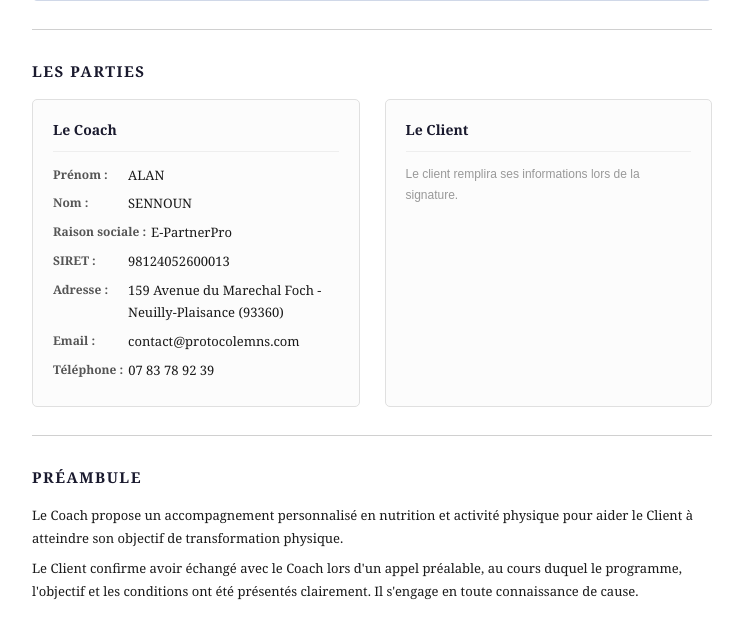
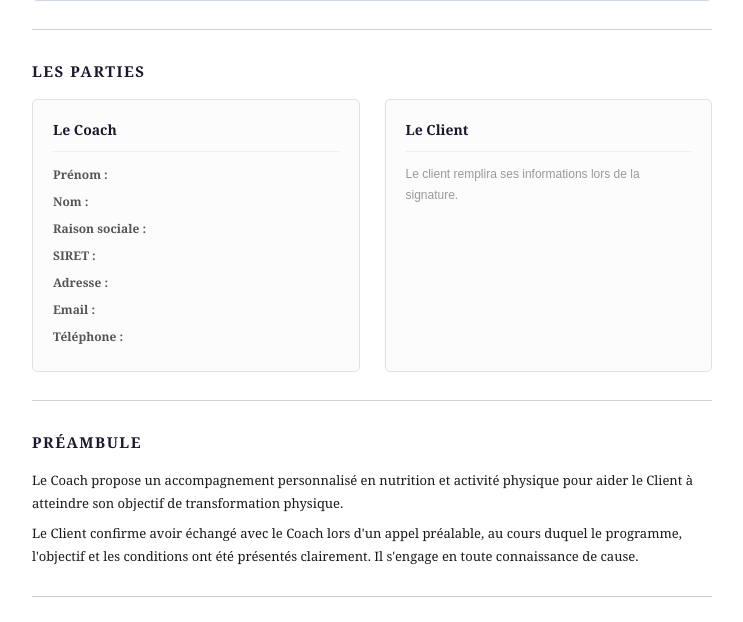
Before and after one commit to Alan-pro-93/contrat-coaching, a Flask app: page /nouveau in a window 1280 px wide. Shown: the part 553-1175 px from the top of the page, without its empty margins (268-1011 px from the left). Run offline with Flask 3, Linux system fonts and the light colour scheme; the visitor is signed in with stand-in values (Sample User, id 1); some libraries are stand-ins or nearby versions.

Commit message:
Mode démo : masquer les infos personnelles du coach
Co-Authored-By: Claude Opus 4.6 (1M context) <noreply@anthropic.com>

```diff
--- a/app.py
+++ b/app.py
@@ -27,13 +27,13 @@ PDF_DIR = os.path.join(os.path.dirname(os.path.abspath(__file__)), "pdfs")
 COACH_PASSWORD = os.environ.get("COACH_PASSWORD", "MNS-12345-MNS")
 
 COACH = {
-    "prenom": "ALAN",
-    "nom": "SENNOUN",
-    "raison_sociale": "E-PartnerPro",
-    "siret": "98124052600013",
-    "adresse": "159 Avenue du Marechal Foch - Neuilly-Plaisance (93360)",
-    "email": "contact@protocolemns.com",
-    "telephone": "07 83 78 92 39",
+    "prenom": "",
+    "nom": "",
+    "raison_sociale": "",
+    "siret": "",
+    "adresse": "",
+    "email": "",
+    "telephone": "",
 }
 
 # ─── Database ───
--- a/templates/client_form.html
+++ b/templates/client_form.html
@@ -364,10 +364,10 @@
         <!-- COACH (read-only) -->
         <div class="signature-block">
             <h3>Le Coach</h3>
-            <div class="sig-info"><span class="sig-label">Fait à</span> Neuilly-Plaisance</div>
+            <div class="sig-info"><span class="sig-label">Fait à</span> ___</div>
             <div class="sig-info"><span class="sig-label">Le</span> {{ contrat.coach_date_sig }}</div>
-            <div class="sig-info"><span class="sig-label">Nom :</span> SENNOUN</div>
-            <div class="sig-info"><span class="sig-label">Prénom :</span> ALAN</div>
+            <div class="sig-info"><span class="sig-label">Nom :</span> ___</div>
+            <div class="sig-info"><span class="sig-label">Prénom :</span> ___</div>
             <div class="sig-info" style="margin-top:5px;"><span class="sig-label">Signature :</span></div>
             <img src="{{ contrat.coach_signature }}" alt="Signature du Coach" class="coach-sig-img">
         </div>
--- a/templates/coach_form.html
+++ b/templates/coach_form.html
@@ -404,14 +404,14 @@
         <p>Lu et approuvé.</p>
 
         <div class="signature-block">
-            <div class="sig-info"><span class="sig-label">Fait à</span> Neuilly-Plaisance</div>
+            <div class="sig-info"><span class="sig-label">Fait à</span> ___</div>
             <div class="sig-info">
                 <span class="sig-label">Le</span>
                 <span id="display-coach-date-sig">___</span>
                 <input type="hidden" name="coach_date_sig" id="coach-date-sig-hidden">
             </div>
-            <div class="sig-info"><span class="sig-label">Nom :</span> SENNOUN</div>
-            <div class="sig-info"><span class="sig-label">Prénom :</span> ALAN</div>
+            <div class="sig-info"><span class="sig-label">Nom :</span> ___</div>
+            <div class="sig-info"><span class="sig-label">Prénom :</span> ___</div>
             <div class="sig-info" style="margin-top:5px;"><span class="sig-label">Signature :</span></div>
             <div class="signature-container">
                 <canvas class="signature-pad" id="sig-coach"></canvas>
```
